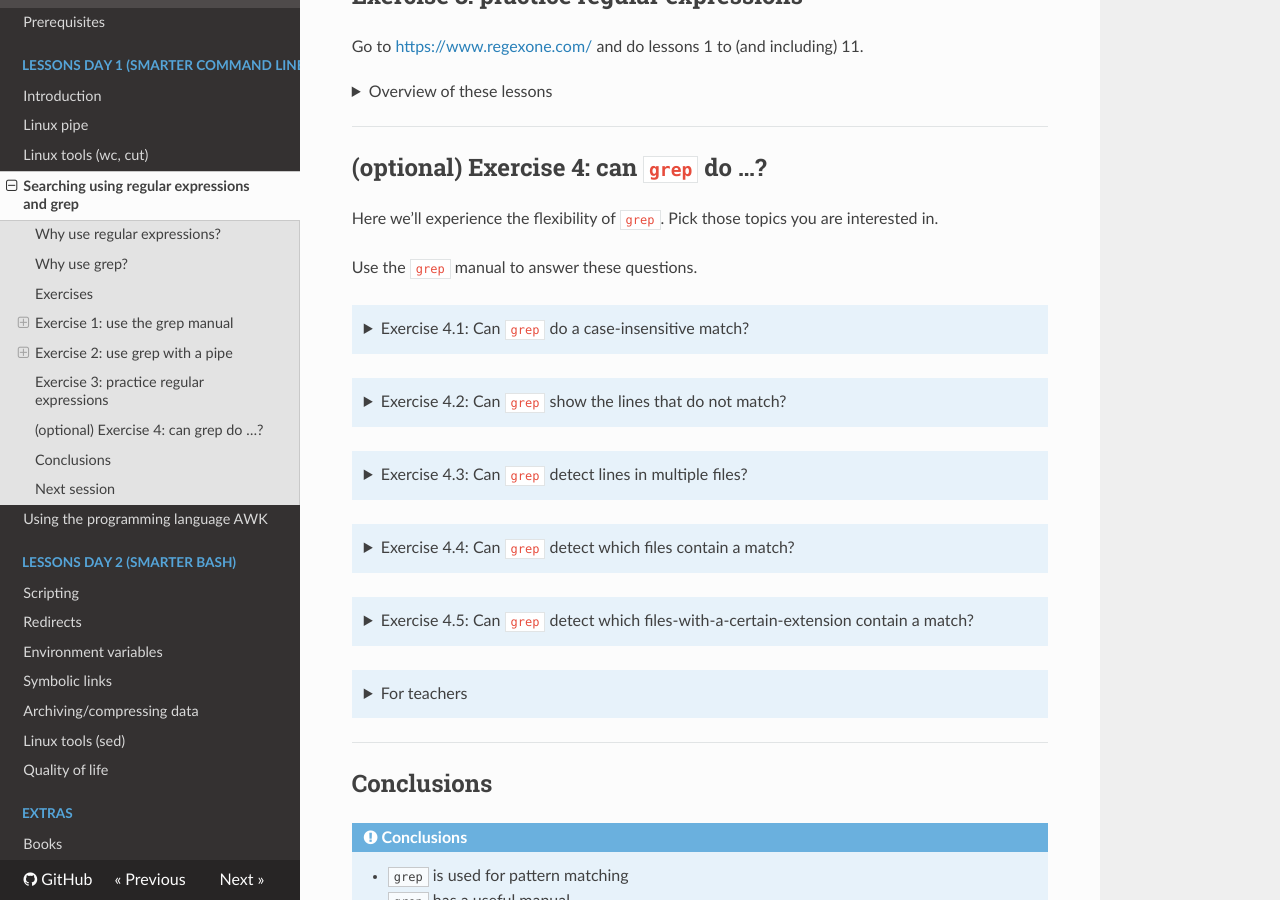
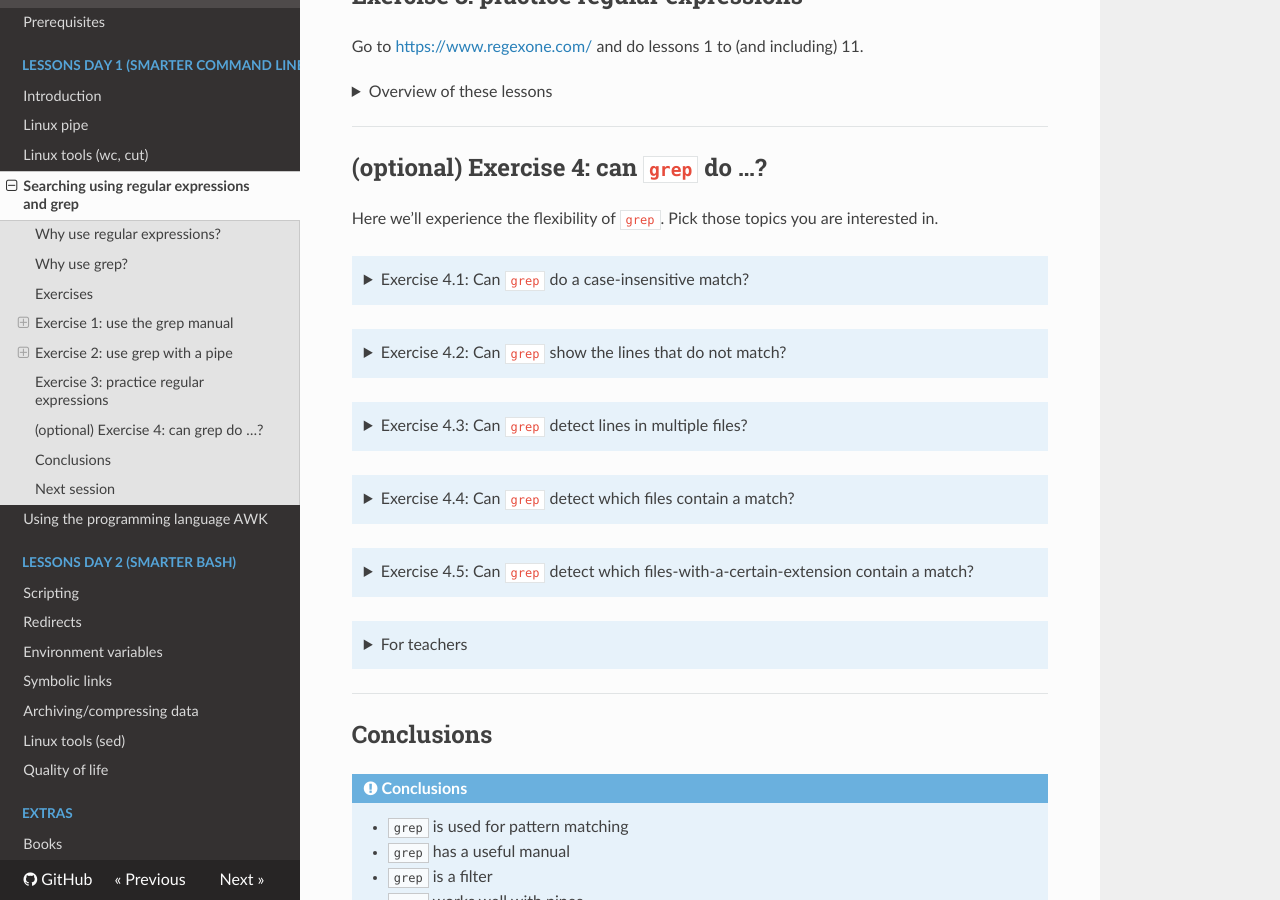
Before and after one commit to UPPMAX/linux-command-line-201, an MkDocs documentation site: the page built from docs/sessions/regular_expressions_and_grep/README.md, in a window 1280 px wide and 900 px high, scrolled down 3180 px. Built offline with MkDocs 1.6.1, drawn with Linux system fonts in a browser that asks for light colours; nearby versions of some CDN libraries; some of the changed lines change nothing that is shown.

Commit message:
Make questions have all text expected

```diff
--- a/docs/sessions/regular_expressions_and_grep/README.md
+++ b/docs/sessions/regular_expressions_and_grep/README.md
@@ -241,11 +241,11 @@
 Here we'll experience the flexibility of `grep`.
 Pick those topics you are interested in.
 
-Use the `grep` manual to answer these questions.
-
 ??? seealso "Exercise 4.1: Can `grep` do a case-insensitive match?"
 
     Can `grep` do a case-insensitive match?
+
+    Use the `grep` manual to answer this question.
 
     ??? tip "Answer"
 
@@ -281,6 +281,8 @@
 
     Can `grep` show the lines that **do not** match?
 
+    Use the `grep` manual to answer this question.
+
     ??? tip "Answer"
 
         Yes.
@@ -298,6 +300,8 @@
 ??? seealso "Exercise 4.3: Can `grep` detect lines in multiple files?"
 
     Can `grep` detect lines in multiple files?
+
+    Use the `grep` manual to answer this question.
 
     ??? tip "Answer"
 
@@ -317,6 +321,8 @@
 ??? seealso "Exercise 4.4: Can `grep` detect which files contain a match?"
 
     Can `grep` detect which files contain a match?
+
+    Use the `grep` manual to answer this question.
 
     ??? tip "Answer"
 
@@ -341,6 +347,8 @@
     <!-- markdownlint-enable MD013 -->
 
     Can `grep` detect which files-with-a-certain-extension contain a match?
+
+    Use the `grep` manual to answer this question.
 
     ??? tip "Answer"
 
```
